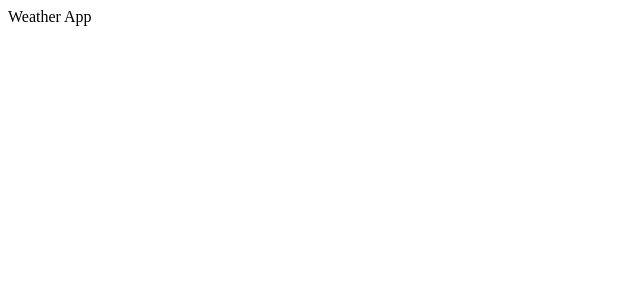
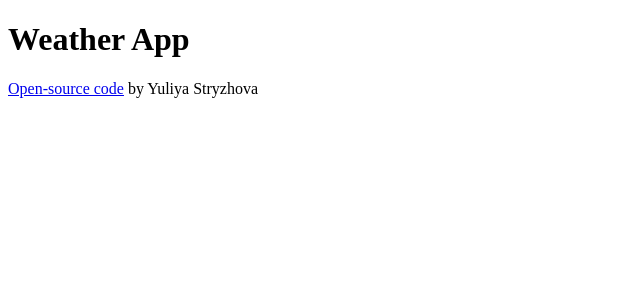
Before and after one commit to Julia-swift/react-weather-app, a React (Create React App) app: page / in a window 1280 px wide. Shown: the top 300 px of the page, without its empty margins (0-640 px from the left). Built offline with nearby package versions, Linux system fonts and the light colour scheme.

Commit message:
Update App.js
Github URL added

```diff
--- a/src/App.js
+++ b/src/App.js
@@ -1,11 +1,24 @@
 import React from "react";
 
-import './App.css';
+import "./App.css";
 
 function App() {
   return (
     <div className="App">
-      Weather App
+      <h1>Weather App</h1>
+      <p>
+        {" "}
+        <footer>
+          <a
+            href="https://github.com/Julia-swift/react-weather-app"
+            target="_blank"
+            rel="noreferrer"
+          >
+            Open-source code
+          </a>
+          {""} by Yuliya Stryzhova
+        </footer>
+      </p>
     </div>
   );
 }
```
